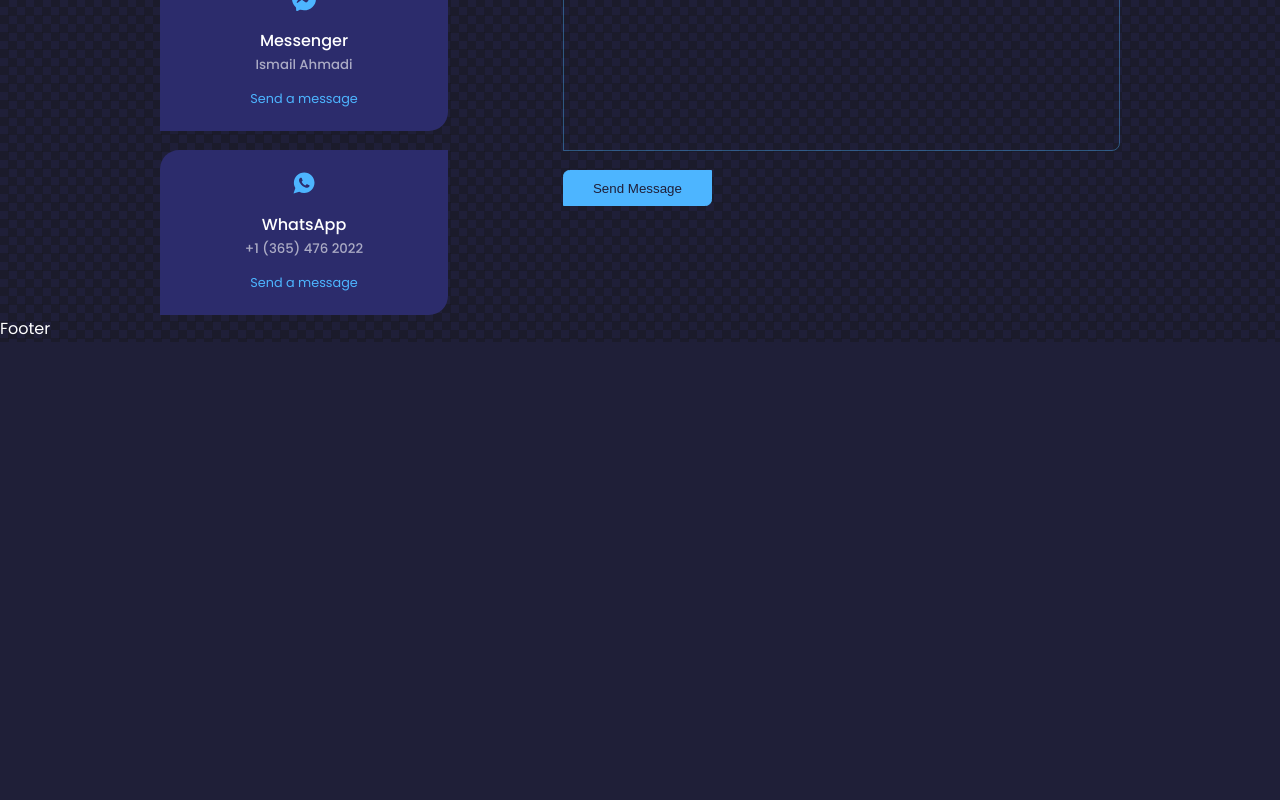
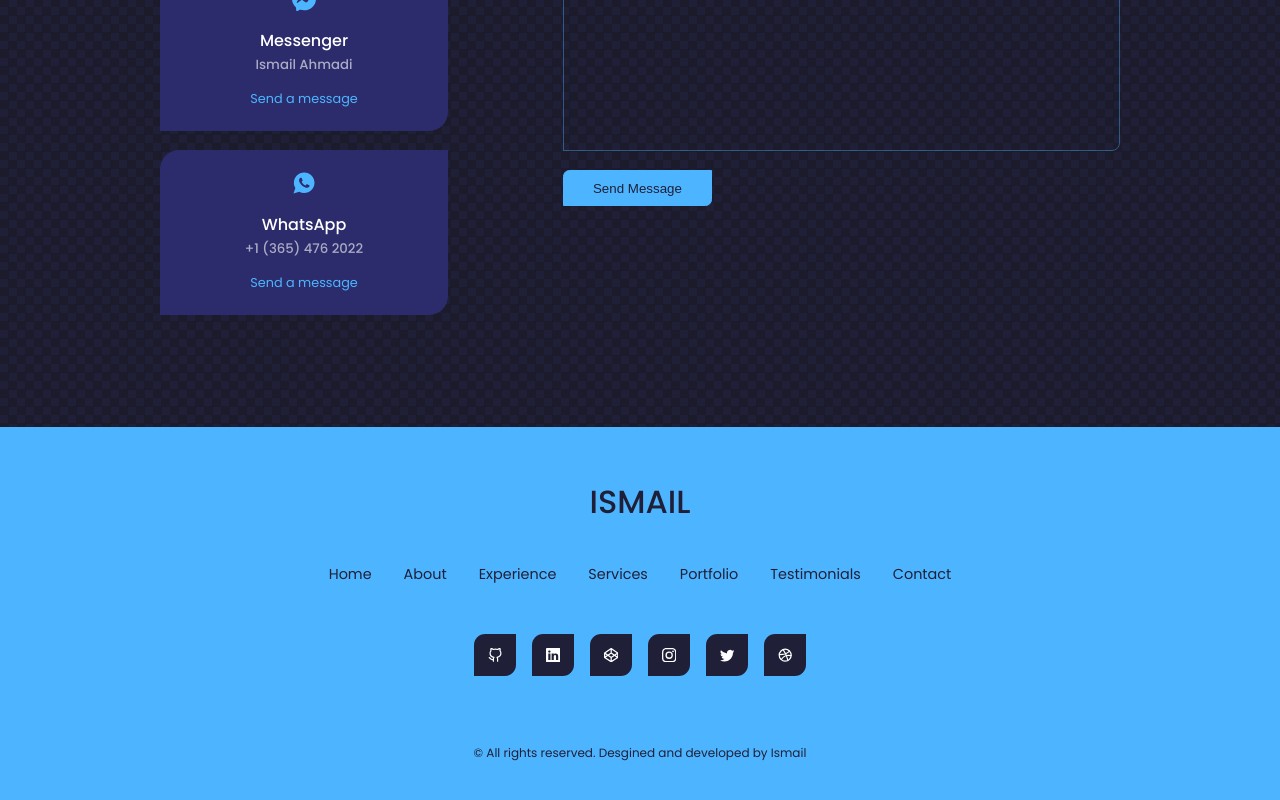
Before and after one commit to Ismail-ahmadi/portfolio, a React (Create React App) app: page / in a window 1280 px wide. Shown: the part 4872-5672 px from the top of the page. Before the commit the page ends 5214 px from the top, so only its background shows below. Built offline with nearby package versions, Linux system fonts and the light colour scheme.

Commit message:
added footer

```diff
--- a/src/components/footer/Footer.jsx
+++ b/src/components/footer/Footer.jsx
@@ -1,11 +1,38 @@
 import React from 'react'
 import './footer.css'
+import {BsLinkedin} from 'react-icons/bs'
+import {FiGithub} from 'react-icons/fi'
+import {FiDribbble} from 'react-icons/fi'
+import {BsInstagram} from 'react-icons/bs'
+import {BsTwitter} from 'react-icons/bs'
+import {FaCodepen} from 'react-icons/fa'
 
 function Footer() {
   return (
-    <div>
-      Footer
-    </div>
+    <footer>
+      <a href="#" className='footer__logo'> ISMAIL</a>
+
+      <ul className="permalinks">
+        <li><a href="#">Home</a></li>
+        <li><a href="#about">About</a></li>
+        <li><a href="#experience">Experience</a></li>
+        <li><a href="#services">Services</a></li>
+        <li><a href="#portfolio">Portfolio</a></li>
+        <li><a href="#testimonials">Testimonials</a></li>
+        <li><a href="#contact">Contact</a></li>
+      </ul>
+      <div className="footer__socials">
+        <a href="https://github.com" target="_blank"> <FiGithub /></a>
+        <a href="https://linkedin.com" target="_blank"> <BsLinkedin/></a>
+        <a href="https://codepen.com" target="_blank"> <FaCodepen/></a>
+        <a href="https://instagram.com" target="_blank"> <BsInstagram/></a>
+        <a href="https://twitter.com" target="_blank"> <BsTwitter/></a>
+        <a href="https://dribbble.com" target="_blank"> <FiDribbble /></a>
+      </div>
+      <div className="footer__copyright">
+        <small>&copy; All rights reserved. Desgined and developed by <a href='#'>Ismail</a> </small>
+      </div>
+    </footer>
   )
 }
 
--- a/src/components/footer/footer.css
+++ b/src/components/footer/footer.css
@@ -0,0 +1,60 @@
+footer {
+    background: var(--color-primary);
+    padding: 3rem 0;
+    text-align: center;
+    font-size: 0.9rem;
+    margin-top: 7rem;
+}
+footer a {
+    color: var(--color-bg);
+}
+.footer__logo {
+    font-size: 2rem;
+    font-weight: 500;
+    margin-bottom: 2rem;
+    display: inline-block;
+}
+.permalinks {
+    display: flex;
+    flex-wrap: wrap;
+    justify-content: center;
+    gap:2rem;
+    margin: 0 auto 3rem;
+}
+.footer__socials {
+    display: flex;
+    justify-content: center;
+    gap: 1rem;
+    margin-bottom: 4rem;
+}
+.footer__socials a {
+    background: var(--color-bg);
+    color: var(--color-white);
+    padding: 0.8rem;
+    border-radius: 0.7rem 0;
+    display: flex;
+    border: 1px solid transparent;
+    transition: var(--transition);
+
+}
+.footer__socials a:hover {
+    background: transparent;
+    color: var(--color-bg);
+    border-color: var(--color-bg);
+    transform: scale(1.05);
+}
+.footer__copyright {
+    margin-bottom: 4rem;
+    color: var(--color-bg)
+}
+/* ============== Media Query (Small Devices)=============== */
+@media screen and (max-width:600px){
+    .permalinks {
+        flex-direction: column;
+        gap:1.5rem;
+    }
+    .footer__socials{
+        margin-bottom: 1rem;
+    }
+
+}
```
